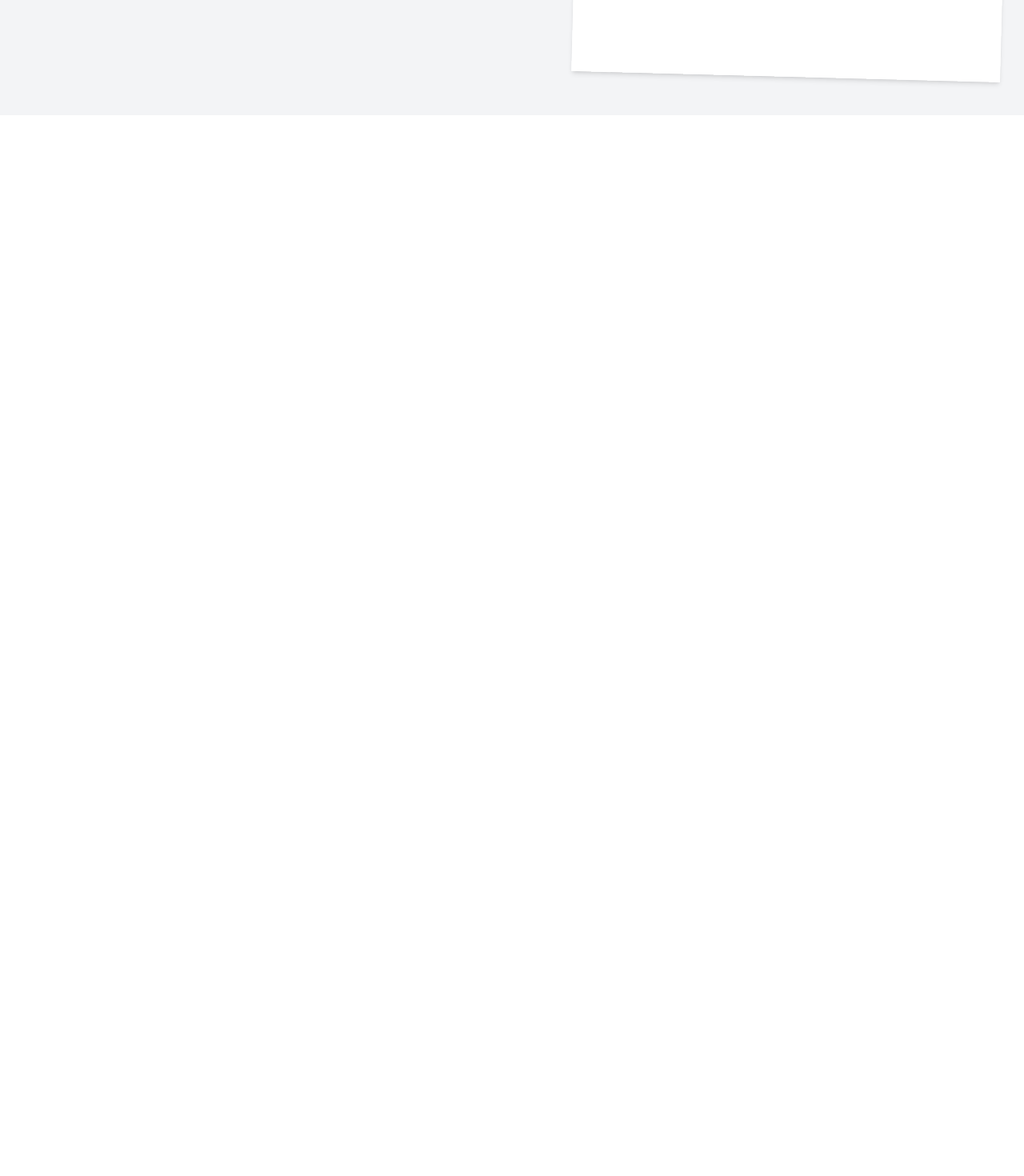
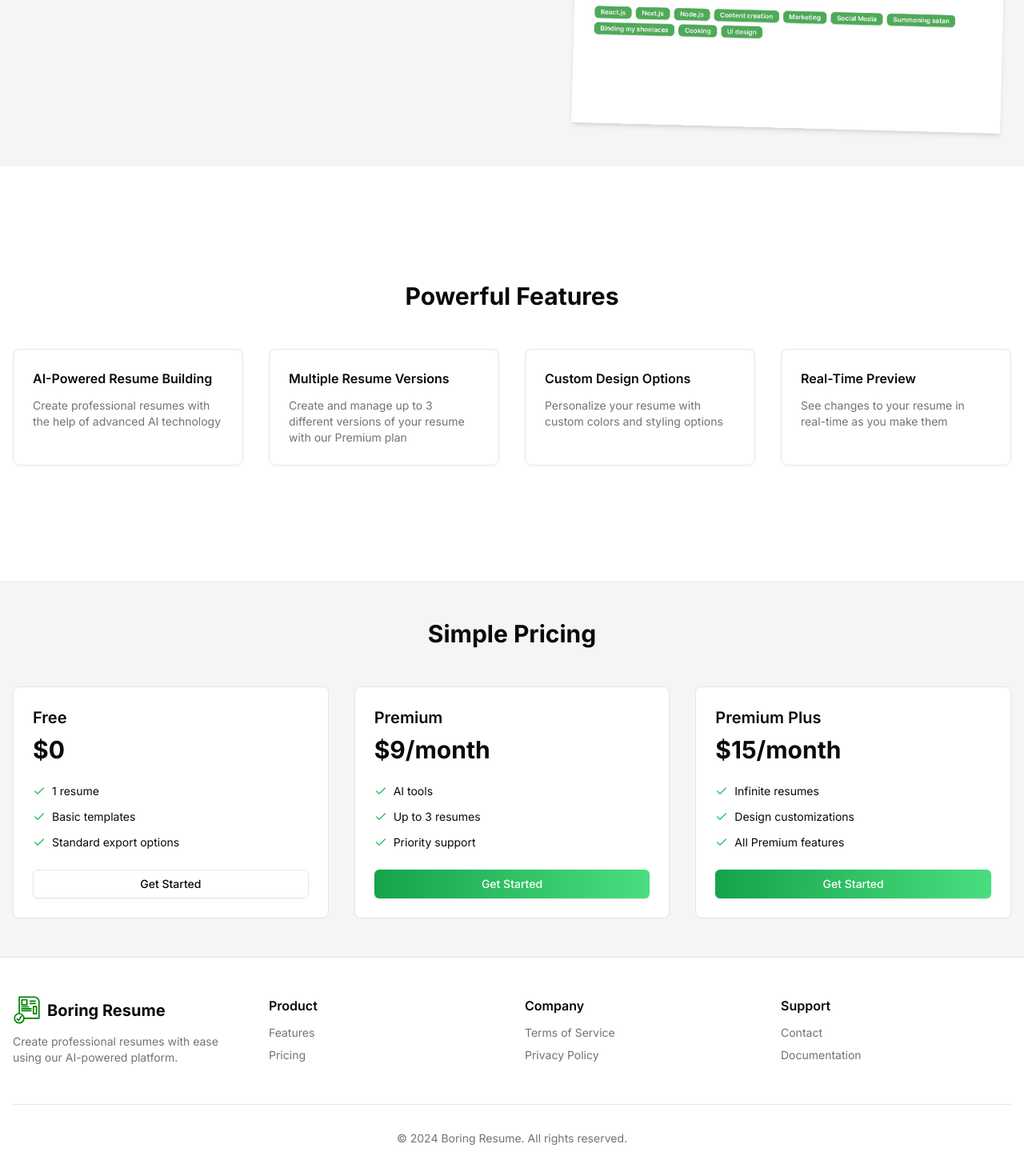
Before and after one commit to marcm8793/ai-resume-builder, a Next.js app: page / in a window 1280 px wide. Shown: the part 710-2180 px from the top of the page at 80% size. Before the commit the page ends 854 px from the top, so only its background shows below. Built offline with nearby package versions, Linux system fonts and the light colour scheme.

Commit message:
Redesign landing page with features, pricing, and footer sections

```diff
--- a/src/app/page.tsx
+++ b/src/app/page.tsx
@@ -1,12 +1,84 @@
 import logo from "@/assets/logo.svg";
 import resumePreview from "@/assets/resume-preview.jpg";
+import ThemeToggle from "@/components/ThemeToggle";
 import { Button } from "@/components/ui/button";
+import { Check } from "lucide-react";
 import Image from "next/image";
 import Link from "next/link";
 
+const features = [
+  {
+    title: "AI-Powered Resume Building",
+    description:
+      "Create professional resumes with the help of advanced AI technology",
+  },
+  {
+    title: "Multiple Resume Versions",
+    description:
+      "Create and manage up to 3 different versions of your resume with our Premium plan",
+  },
+  {
+    title: "Custom Design Options",
+    description:
+      "Personalize your resume with custom colors and styling options",
+  },
+  {
+    title: "Real-Time Preview",
+    description: "See changes to your resume in real-time as you make them",
+  },
+];
+
+const pricingPlans = [
+  {
+    name: "Free",
+    price: "$0",
+    features: ["1 resume", "Basic templates", "Standard export options"],
+  },
+  {
+    name: "Premium",
+    price: "$9/month",
+    features: ["AI tools", "Up to 3 resumes", "Priority support"],
+  },
+  {
+    name: "Premium Plus",
+    price: "$15/month",
+    features: [
+      "Infinite resumes",
+      "Design customizations",
+      "All Premium features",
+    ],
+  },
+];
+
 export default function Home() {
   return (
-    <main className="flex min-h-screen flex-col items-center justify-center gap-6 bg-gray-100 px-5 py-12 text-center text-gray-900 md:flex-row md:text-start lg:gap-12">
+    <>
+      <nav className="fixed top-0 z-50 w-full border-b bg-background/80 backdrop-blur-sm">
+        <div className="mx-auto flex max-w-7xl items-center justify-between p-4">
+          <div className="flex items-center gap-2">
+            <Image src={logo} alt="Logo" width={35} height={35} />
+            <span className="text-xl font-bold">Boring Resume</span>
+          </div>
+          <div className="hidden items-center gap-8 md:flex">
+            <a href="#features" className="text-sm hover:text-primary">
+              Features
+            </a>
+            <a href="#pricing" className="text-sm hover:text-primary">
+              Pricing
+            </a>
+          </div>
+          <div className="flex items-center gap-3">
+            <ThemeToggle />
+            <Button asChild>
+              <Link href="/sign-in">Get Started</Link>
+            </Button>
+          </div>
+        </div>
+      </nav>
+
+      <main className="space-y-24 pt-16">
+        {/* Hero Section */}
+        <section className="flex min-h-[calc(100vh-4rem)] flex-col items-center justify-center gap-6 bg-accent px-5 py-12 text-center md:flex-row md:text-start lg:gap-12">
           <div className="max-w-prose space-y-3">
             <Image
               src={logo}
@@ -38,6 +110,112 @@ export default function Home() {
               className="shadow-md lg:rotate-[1.5deg]"
             />
           </div>
+        </section>
+
+        {/* Features Section */}
+        <section id="features" className="mx-auto max-w-7xl px-4 py-12">
+          <h2 className="mb-12 text-center text-3xl font-bold">
+            Powerful Features
+          </h2>
+          <div className="grid gap-8 md:grid-cols-2 lg:grid-cols-4">
+            {features.map((feature) => (
+              <div
+                key={feature.title}
+                className="space-y-3 rounded-lg border bg-card p-6"
+              >
+                <h3 className="font-semibold">{feature.title}</h3>
+                <p className="text-sm text-muted-foreground">
+                  {feature.description}
+                </p>
+              </div>
+            ))}
+          </div>
+        </section>
+
+        {/* Pricing Section */}
+        <section id="pricing" className="bg-accent">
+          <div className="mx-auto max-w-7xl px-4 py-12">
+            <h2 className="mb-12 text-center text-3xl font-bold">
+              Simple Pricing
+            </h2>
+            <div className="grid gap-8 md:grid-cols-3">
+              {pricingPlans.map((plan) => (
+                <div key={plan.name} className="rounded-lg border bg-card p-6">
+                  <h3 className="text-xl font-semibold">{plan.name}</h3>
+                  <p className="mt-2 text-3xl font-bold">{plan.price}</p>
+                  <ul className="mt-6 space-y-3">
+                    {plan.features.map((feature) => (
+                      <li key={feature} className="flex items-center gap-2">
+                        <Check className="h-4 w-4 text-green-500" />
+                        <span className="text-sm">{feature}</span>
+                      </li>
+                    ))}
+                  </ul>
+                  <Button
+                    className="mt-6 w-full"
+                    variant={plan.name === "Free" ? "outline" : "premium"}
+                  >
+                    <Link href="/sign-up">Get Started</Link>
+                  </Button>
+                </div>
+              ))}
+            </div>
+          </div>
+        </section>
       </main>
+
+      <footer className="border-t bg-background">
+        <div className="mx-auto max-w-7xl px-4 py-12">
+          <div className="grid gap-8 md:grid-cols-4">
+            <div className="space-y-3">
+              <div className="flex items-center gap-2">
+                <Image src={logo} alt="Logo" width={35} height={35} />
+                <span className="text-xl font-bold">Boring Resume</span>
+              </div>
+              <p className="text-sm text-muted-foreground">
+                Create professional resumes with ease using our AI-powered
+                platform.
+              </p>
+            </div>
+            <div>
+              <h4 className="mb-3 font-semibold">Product</h4>
+              <ul className="space-y-2 text-sm text-muted-foreground">
+                <li>
+                  <a href="#features">Features</a>
+                </li>
+                <li>
+                  <a href="#pricing">Pricing</a>
+                </li>
+              </ul>
+            </div>
+            <div>
+              <h4 className="mb-3 font-semibold">Company</h4>
+              <ul className="space-y-2 text-sm text-muted-foreground">
+                <li>
+                  <Link href="/tos">Terms of Service</Link>
+                </li>
+                <li>
+                  <a href="#">Privacy Policy</a>
+                </li>
+              </ul>
+            </div>
+            <div>
+              <h4 className="mb-3 font-semibold">Support</h4>
+              <ul className="space-y-2 text-sm text-muted-foreground">
+                <li>
+                  <a href="#">Contact</a>
+                </li>
+                <li>
+                  <a href="#">Documentation</a>
+                </li>
+              </ul>
+            </div>
+          </div>
+          <div className="mt-12 border-t pt-8 text-center text-sm text-muted-foreground">
+            © {new Date().getFullYear()} Boring Resume. All rights reserved.
+          </div>
+        </div>
+      </footer>
+    </>
   );
 }
```
Lines whose indentation alone changed are shown as unchanged.
